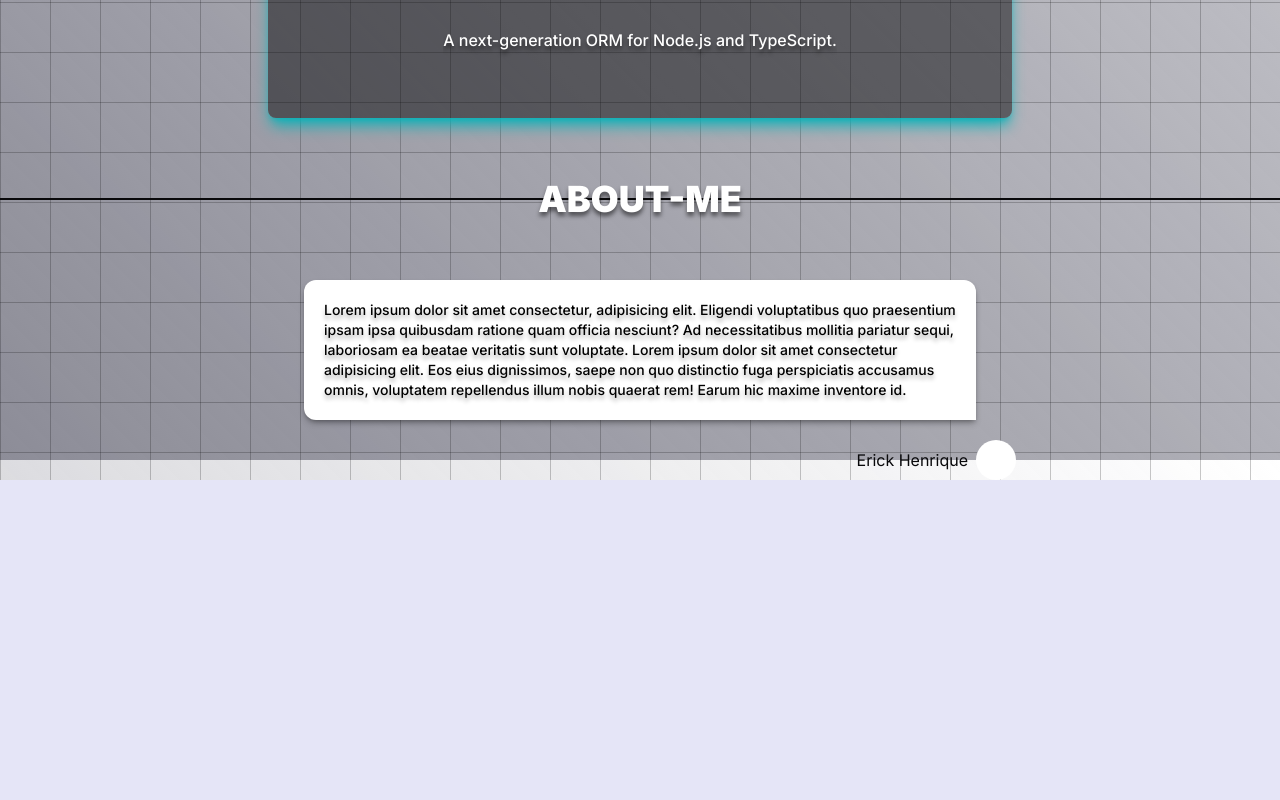
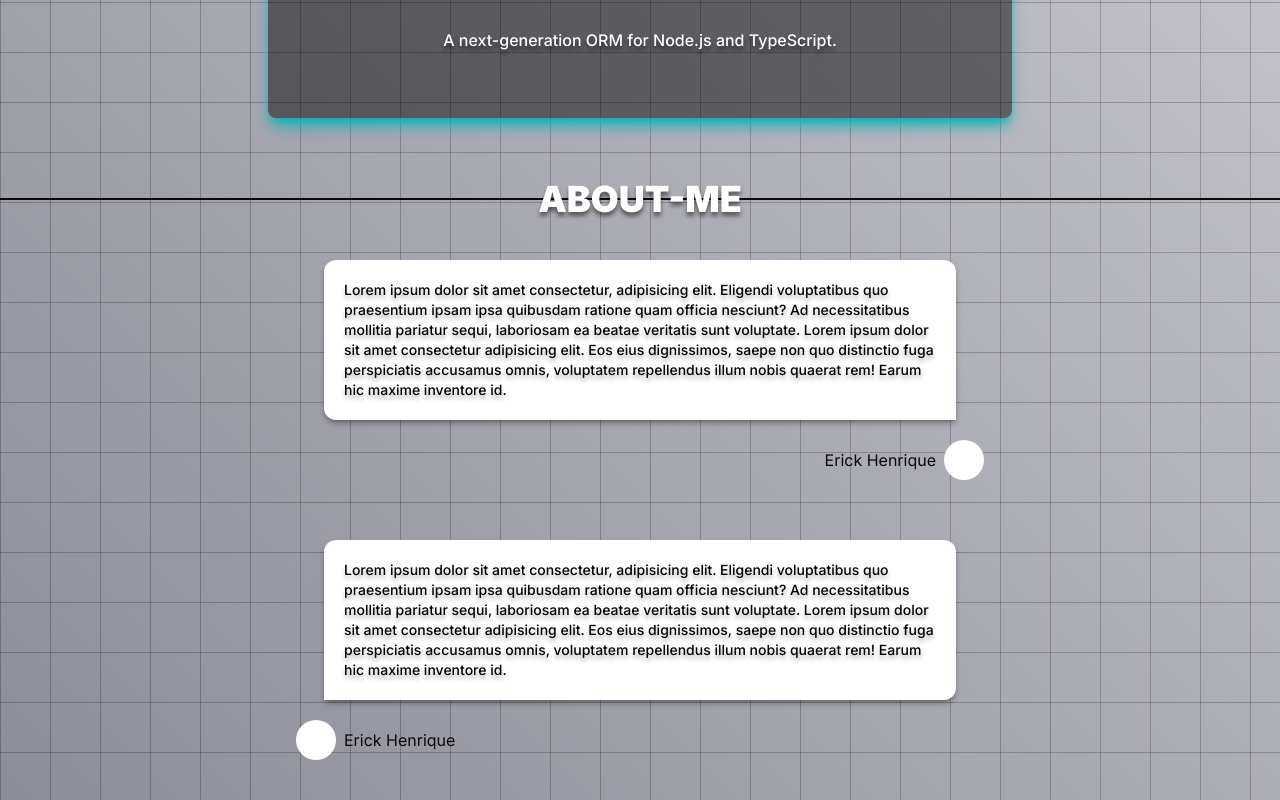
Before and after one commit to Erick244/portfolio, a Next.js app: page / in a window 1280 px wide. Shown: the part 2498-3298 px from the top of the page. Before the commit the page ends 2978 px from the top, so only its background shows below. Built offline with nearby package versions, Linux system fonts and the light colour scheme.

Commit message:
feat(DynamicSkillCard): stop carousel on click in skill

```diff
--- a/src/components/client-components/DynamicSkillCard.tsx
+++ b/src/components/client-components/DynamicSkillCard.tsx
@@ -27,6 +27,13 @@ export function DynamicSkillCard({ skills, title }: DynamicSkillCardProps) {
         });
     }, [carouselApi, skills]);
 
+    function clickOnSkill(skill: Skill) {
+        if (!carouselApi) return;
+
+        setCurrentSkill(skill);
+        carouselApi.plugins().autoplay.stop();
+    }
+
     return (
         <SkillCard.Root color={currentSkill.color}>
             <SkillCard.Header>
@@ -35,7 +42,7 @@ export function DynamicSkillCard({ skills, title }: DynamicSkillCardProps) {
                     <div className="flex justify-center gap-5 flex-wrap max-h-[260px] overflow-y-scroll">
                         {skills.map((skill, i) => (
                             <SkillCard.Carousel.Item
-                                onClick={() => setCurrentSkill(skill)}
+                                onClick={() => clickOnSkill(skill)}
                                 key={i}
                                 active={skill === currentSkill}
                                 imageUrl={skill.imageUrl}
@@ -64,7 +71,7 @@ export function DynamicSkillCard({ skills, title }: DynamicSkillCardProps) {
                         className="select-none basis-1/4 cursor-pointer"
                     >
                         <SkillCard.Carousel.Item
-                            onClick={() => setCurrentSkill(skill)}
+                            onClick={() => clickOnSkill(skill)}
                             active={skill === currentSkill}
                             imageUrl={skill.imageUrl}
                             alt={`${skill.name} logo image`}
--- a/src/components/sections/AboutMe.tsx
+++ b/src/components/sections/AboutMe.tsx
@@ -4,8 +4,8 @@ import { P } from "../typography/P";
 
 export function AboutMe() {
     return (
-        <section className="py-10">
-            <div className="max-w-2xl relative">
+        <section className="mb-20 space-y-20">
+            <div className="max-w-2xl relative p-5">
                 <P
                     style={{
                         color: "#000",
@@ -22,7 +22,30 @@ export function AboutMe() {
                     repellendus illum nobis quaerat rem! Earum hic maxime
                     inventore id.
                 </P>
-                <div className="flex items-center gap-2 absolute -right-10 mt-5">
+                <div className="flex items-center gap-2 absolute -right-2 mt-5">
+                    <span>Erick Henrique</span>
+                    <div className="h-10 w-10 rounded-full bg-background" />
+                </div>
+            </div>
+
+            <div className="max-w-2xl relative p-5">
+                <P
+                    style={{
+                        color: "#000",
+                    }}
+                    className="bg-background p-5 md:text-sm rounded-xl rounded-bl-none shadow-md shadow-black/30"
+                >
+                    Lorem ipsum dolor sit amet consectetur, adipisicing elit.
+                    Eligendi voluptatibus quo praesentium ipsam ipsa quibusdam
+                    ratione quam officia nesciunt? Ad necessitatibus mollitia
+                    pariatur sequi, laboriosam ea beatae veritatis sunt
+                    voluptate. Lorem ipsum dolor sit amet consectetur
+                    adipisicing elit. Eos eius dignissimos, saepe non quo
+                    distinctio fuga perspiciatis accusamus omnis, voluptatem
+                    repellendus illum nobis quaerat rem! Earum hic maxime
+                    inventore id.
+                </P>
+                <div className="flex flex-row-reverse items-center gap-2 absolute -left-2 mt-5">
                     <span>Erick Henrique</span>
                     <div className="h-10 w-10 rounded-full bg-background" />
                 </div>
```
